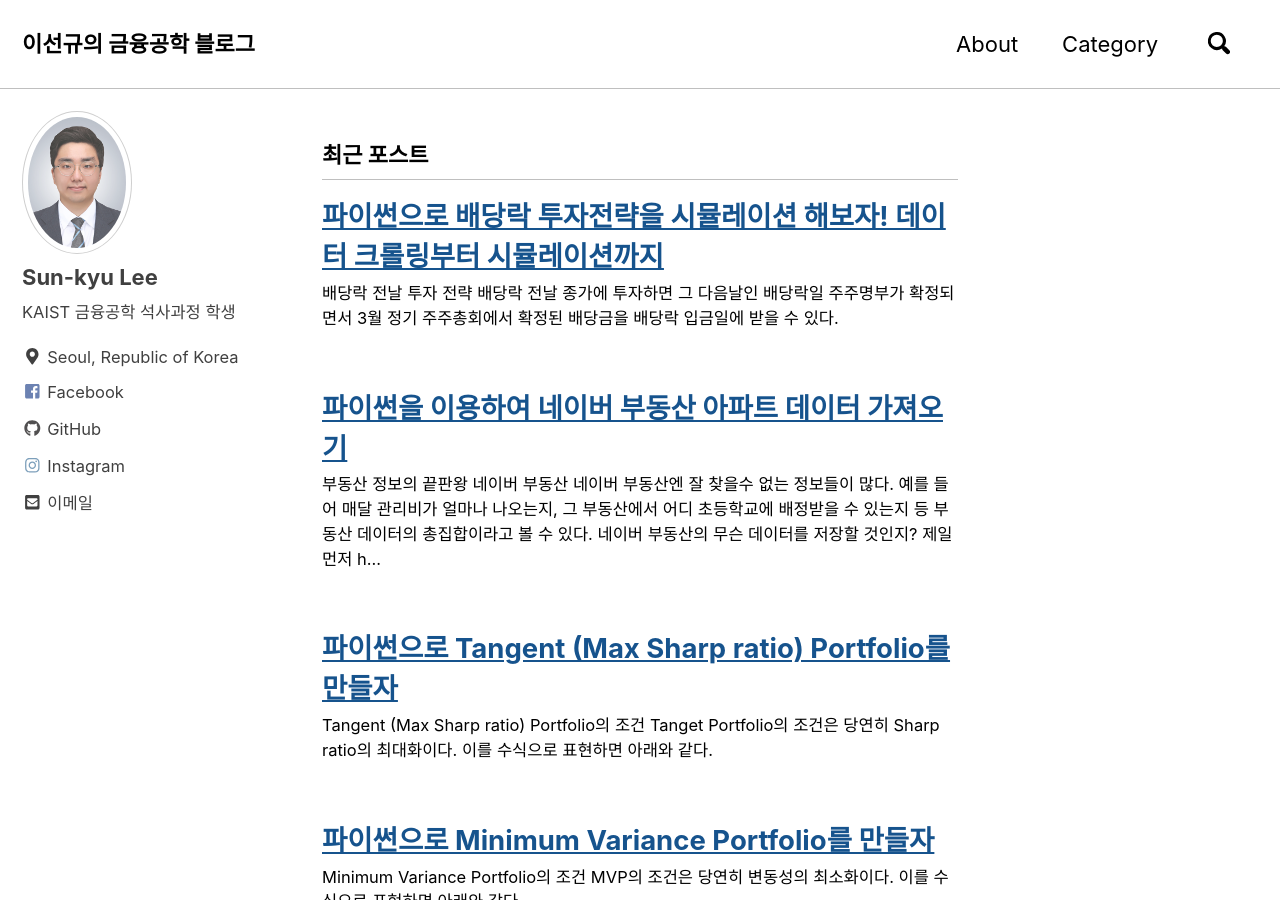
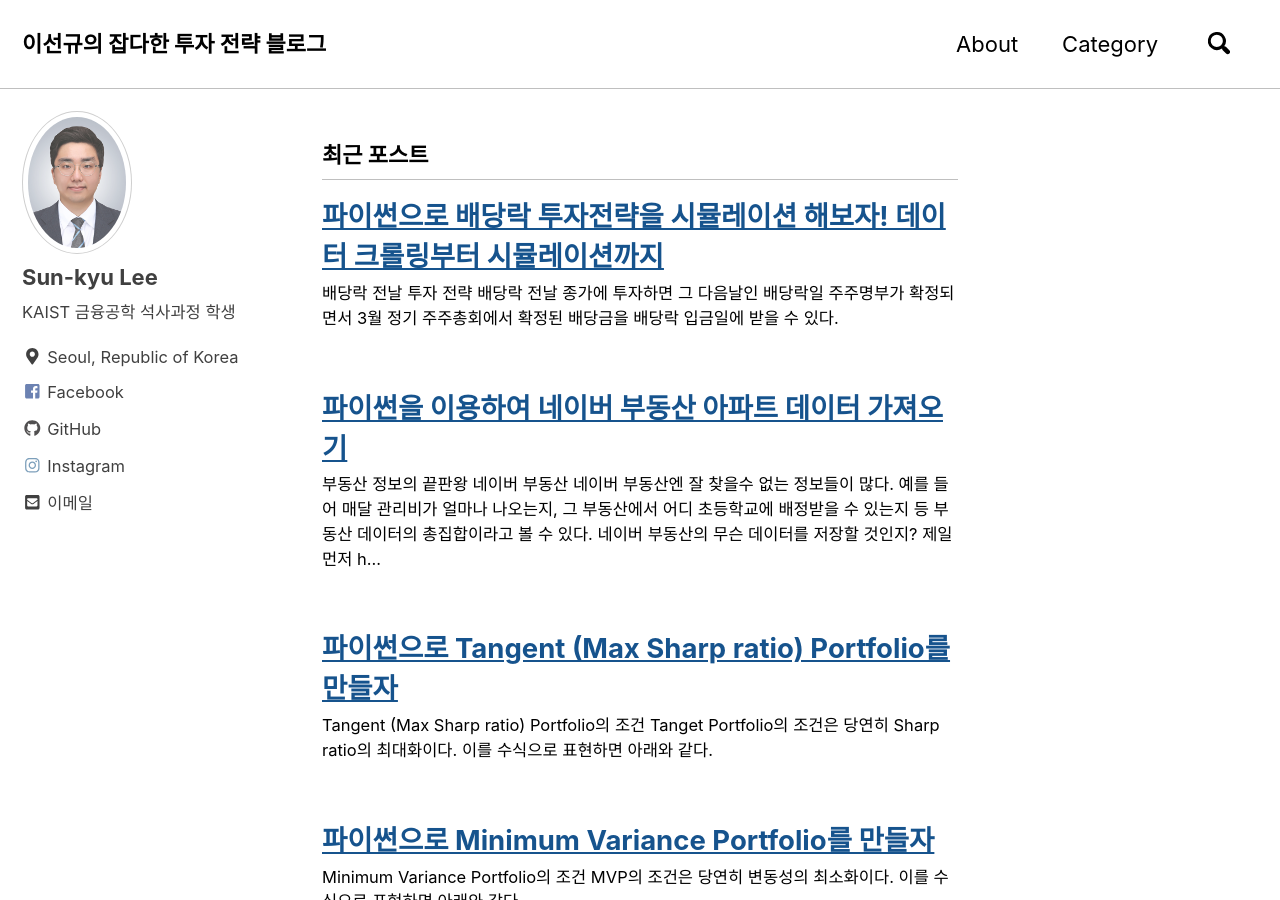
Before and after one commit to leesunkyu94/leesunkyu94.github.io, a Jekyll site: the page built from index.html, in a window 1280 px wide and 900 px high. Built offline with Jekyll 4.4.1, drawn with Linux system fonts in a browser that asks for light colours; cached includes are drawn as plain includes; the list of posts is cut into pages by our own code.

Commit message:
Update _config.yml

```diff
--- a/_config.yml
+++ b/_config.yml
@@ -16,7 +16,7 @@ minimal_mistakes_skin    : "contrast" # "air", "aqua", "contrast", "dark", "dirt
 
 # Site Settings
 locale                   : "ko-KR"
-title                    : "이선규의 금융공학 블로그"
+title                    : "이선규의 잡다한 투자 전략 블로그"
 title_separator          : "-"
 name                     : "Sun-kyu Lee"
 description              : ""
```
